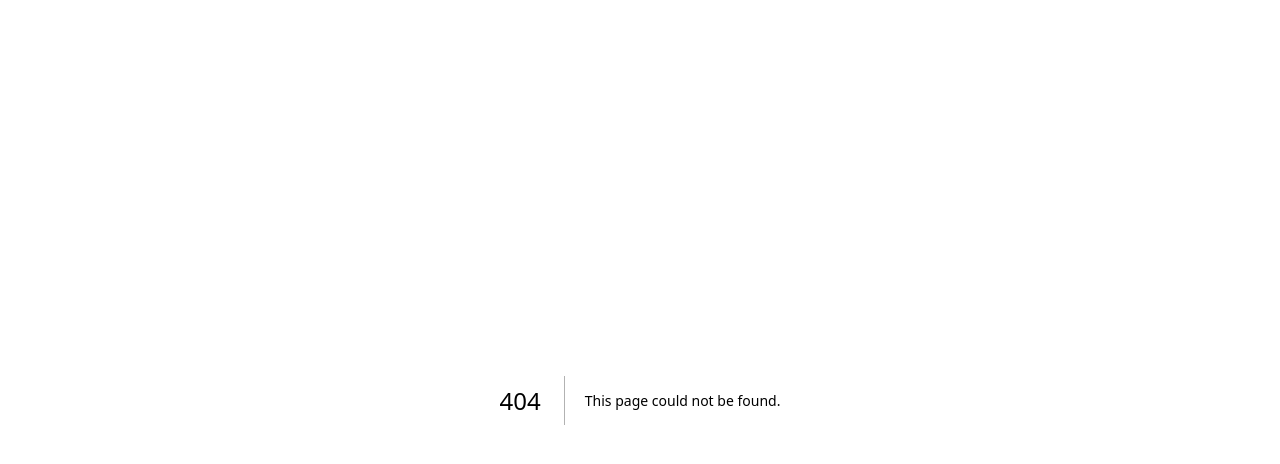
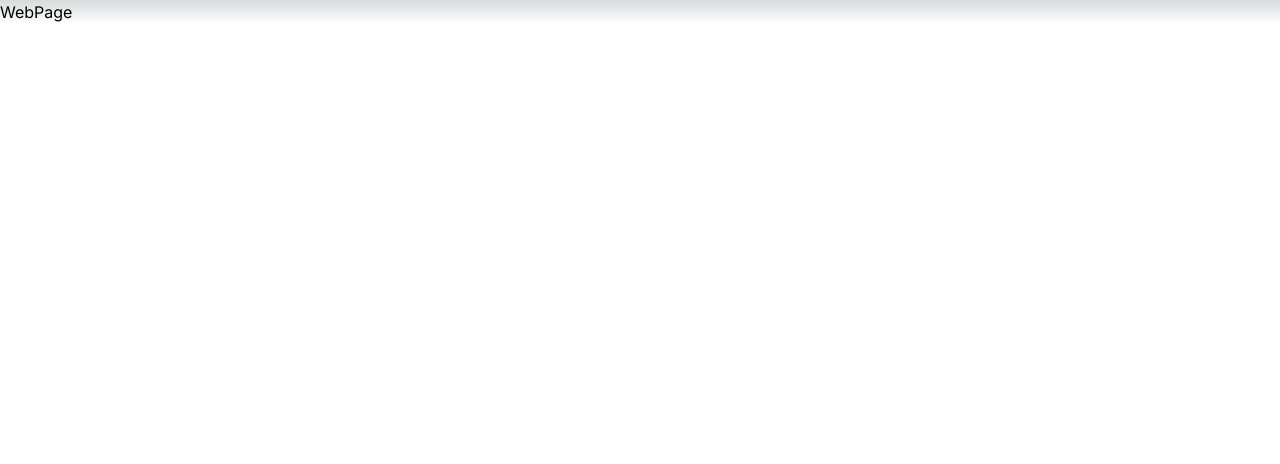
Before and after one commit to maaaashi/InfluencersHouse, a Next.js app: page /admin in a window 1280 px wide. Before the commit this address had no page. Shown: the top 464 px of the page. Built offline with nearby package versions, Linux system fonts and the light colour scheme.

Commit message:
add admin

```diff
--- /dev/null
+++ b/src/app/admin/page.tsx
@@ -0,0 +1,5 @@
+export default function Page() {
+  return (
+    <div>WebPage</div>
+  );
+}
```
